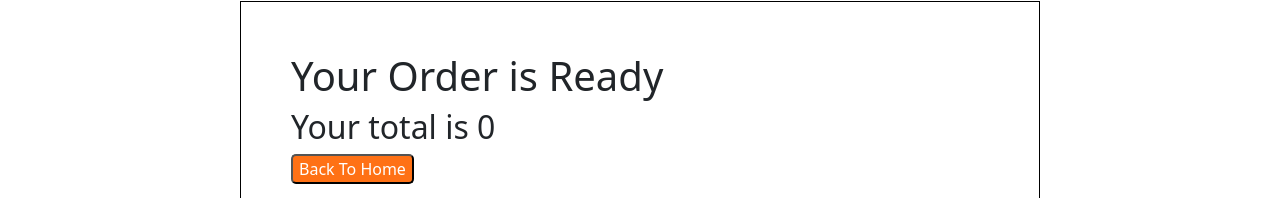
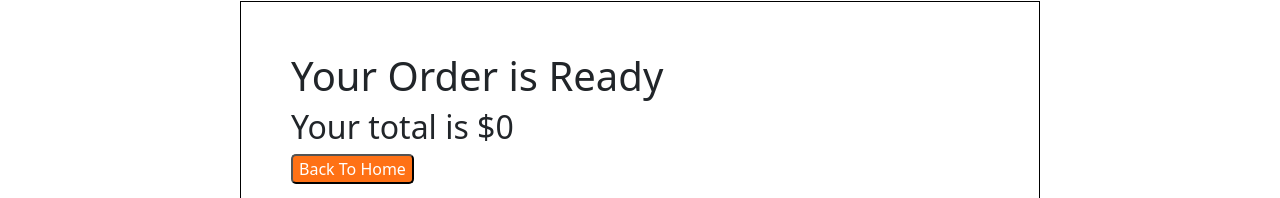
Before and after one commit to revature-serverless-nerd-project-2/front-end, a React (Create React App) app: page /complete in a window 1280 px wide. Shown: the part 85-283 px from the top of the page. Built offline with nearby package versions, Linux system fonts and the light colour scheme.

Commit message:
fixed total on checkout completion

```diff
--- a/src/components/CheckoutComponent.tsx
+++ b/src/components/CheckoutComponent.tsx
@@ -4,15 +4,13 @@ import { Button, Col, Container, Form, ListGroup, Row } from 'react-bootstrap';
 import { TokenType } from '../redux/token';
 import { useNavigate } from 'react-router-dom';
 import { useDispatch, useSelector } from 'react-redux';
-import { AppDispatch, RootState } from '../redux/store';
-import { resetTotal } from '../redux/total';
+import { RootState } from '../redux/store';
 
 
 function CheckoutComponent () {
 
 
     const token: TokenType = useSelector((state: RootState) => state.token)
-    const dispatch: AppDispatch = useDispatch();
 
     const [Firstname, setFirstName] = useState('');
     const [Lastname, setLastName] = useState('');
@@ -86,8 +84,6 @@ function CheckoutComponent () {
             console.log('Success');
         }
         const res = await axios.delete('http://3.134.105.20:4000/removals', {params: {'username': username}})
-
-        dispatch(resetTotal(true));
 
         return navigate('/complete');
     }
--- a/src/components/CompleteCheckoutComponent.tsx
+++ b/src/components/CompleteCheckoutComponent.tsx
@@ -1,17 +1,19 @@
 import { useState } from "react";
 import { Button } from "react-bootstrap";
-import { useSelector } from "react-redux";
+import { useDispatch, useSelector } from "react-redux";
 import { Form, useNavigate } from "react-router-dom";
-import { RootState } from "../redux/store";
+import { AppDispatch, RootState } from "../redux/store";
+import { resetTotal } from "../redux/total";
 
 
 
 function CompleteCheckoutComponent () {
     const navigate = useNavigate();
     const grandTotal: number = useSelector((state: RootState) => state.total.total);
+    const dispatch: AppDispatch = useDispatch();
 
     function onNavigate () {
-
+        dispatch(resetTotal(true));
         return navigate('/');
     }
 
@@ -21,7 +23,7 @@ function CompleteCheckoutComponent () {
             <div className='border-box'>
             <h1>Your Order is Ready</h1>
 
-            <h2>Your total is {grandTotal}</h2>
+            <h2>Your total is ${grandTotal}</h2>
 
 
 
```
